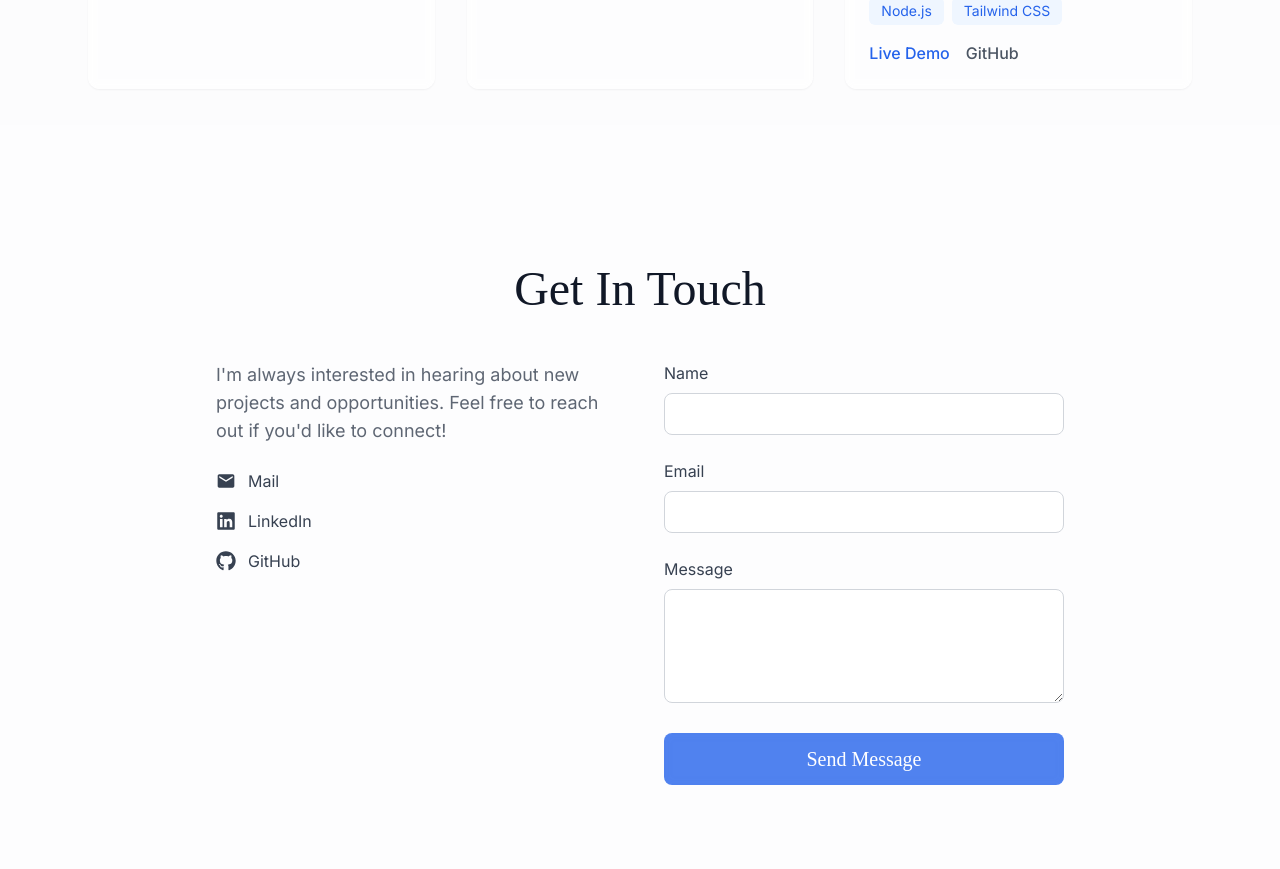
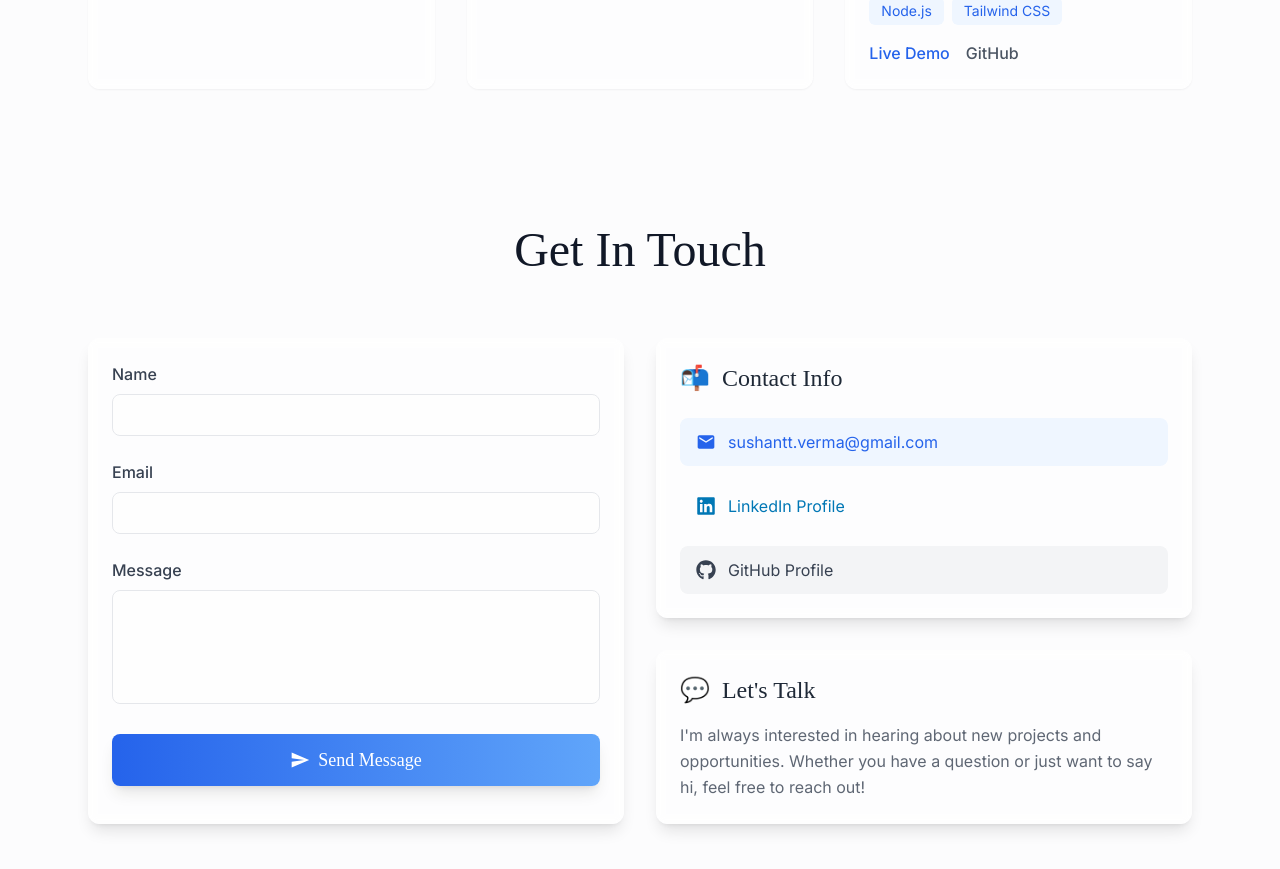
Before and after one commit to iamstyx/portfolio, a React (Vite) app: page / in a window 1280 px wide. Shown: the part 3458-4327 px from the top of the page. Built offline with nearby package versions, Linux system fonts and the light colour scheme; a web font is replaced by a local one.

Commit message:
Portfolio : Import Server

```diff
--- /dev/null
+++ b/src/api/sendEmail.js
@@ -0,0 +1,32 @@
+import nodemailer from 'nodemailer'
+
+const transporter = nodemailer.createTransport({
+  service: 'gmail',
+  auth: {
+    user: process.env.EMAIL_USER,
+    pass: process.env.EMAIL_PASS
+  }
+})
+
+export const sendEmail = async (data) => {
+  const { name, email, message } = data
+
+  const mailOptions = {
+    from: process.env.EMAIL_USER,
+    to: 'sushantt.verma@gmail.com',
+    subject: `Portfolio Contact: Message from ${name}`,
+    text: `
+      Name: ${name}
+      Email: ${email}
+      Message: ${message}
+    `
+  }
+
+  try {
+    await transporter.sendMail(mailOptions)
+    return { success: true }
+  } catch (error) {
+    console.error('Email send error:', error)
+    throw new Error('Failed to send email')
+  }
+}
--- a/src/components/Contact.jsx
+++ b/src/components/Contact.jsx
@@ -1,93 +1,185 @@
-import React from 'react'
 import { motion } from 'framer-motion'
-import { MdEmail } from 'react-icons/md'
+import { useState } from 'react'
+import { MdEmail, MdSend } from 'react-icons/md'
 import { FaLinkedin, FaGithub } from 'react-icons/fa'
+import BentoBox from './BentoBox'
+import AnimatedSection from './AnimatedSection'
 
 const Contact = () => {
+  const [formData, setFormData] = useState({
+    name: '',
+    email: '',
+    message: ''
+  })
+  const [isSubmitting, setIsSubmitting] = useState(false)
+  const [submitStatus, setSubmitStatus] = useState(null)
+
+  const handleSubmit = async (e) => {
+    e.preventDefault()
+    setIsSubmitting(true)
+    setSubmitStatus(null)
+
+    try {
+      const response = await fetch('http://localhost:3001/api/contact', {
+        method: 'POST',
+        headers: {
+          'Content-Type': 'application/json',
+        },
+        body: JSON.stringify(formData)
+      })
+
+      if (!response.ok) {
+        throw new Error('Failed to send message')
+      }
+
+      setSubmitStatus('success')
+      setFormData({ name: '', email: '', message: '' })
+    } catch (error) {
+      console.error('Contact form error:', error)
+      setSubmitStatus('error')
+    } finally {
+      setIsSubmitting(false)
+      setTimeout(() => setSubmitStatus(null), 3000)
+    }
+  }
+
+  const handleChange = (e) => {
+    setFormData(prev => ({
+      ...prev,
+      [e.target.name]: e.target.value
+    }))
+  }
+
   return (
-    <section id="contact" className="min-h-screen flex items-center justify-center bg-white/50">
-      <div className="max-w-4xl px-6 py-20">
-        <h2 className="text-4xl md:text-5xl font-sketch text-center mb-12 text-gray-900">
+    <section id="contact" className="min-h-screen flex items-center justify-center py-20">
+      <AnimatedSection className="max-w-6xl px-6">
+        <motion.h2
+          className="text-4xl md:text-5xl font-sketch text-center mb-16 text-gray-900"
+          initial={{ opacity: 0, y: 20 }}
+          whileInView={{ opacity: 1, y: 0 }}
+          transition={{ duration: 0.5 }}
+          viewport={{ once: true }}
+        >
           Get In Touch
-        </h2>
+        </motion.h2>
 
-        <div className="grid md:grid-cols-2 gap-12">
-          <div className="space-y-6">
-            <p className="text-base md:text-lg text-gray-700/80">
-              I'm always interested in hearing about new projects and opportunities.
-              Feel free to reach out if you'd like to connect!
-            </p>
+        <div className="grid lg:grid-cols-2 gap-8">
+          <BentoBox>
+            <form onSubmit={handleSubmit} className="space-y-6">
+              <div>
+                <label htmlFor="name" className="block text-gray-700 mb-2 font-medium">Name</label>
+                <input
+                  type="text"
+                  id="name"
+                  name="name"
+                  value={formData.name}
+                  onChange={handleChange}
+                  required
+                  className="w-full px-4 py-2 rounded-lg bg-white/50 border border-gray-200 focus:border-blue-400 focus:ring-2 focus:ring-blue-100 outline-none transition-all"
+                />
+              </div>
 
+              <div>
+                <label htmlFor="email" className="block text-gray-700 mb-2 font-medium">Email</label>
+                <input
+                  type="email"
+                  id="email"
+                  name="email"
+                  value={formData.email}
+                  onChange={handleChange}
+                  required
+                  className="w-full px-4 py-2 rounded-lg bg-white/50 border border-gray-200 focus:border-blue-400 focus:ring-2 focus:ring-blue-100 outline-none transition-all"
+                />
+              </div>
+
+              <div>
+                <label htmlFor="message" className="block text-gray-700 mb-2 font-medium">Message</label>
+                <textarea
+                  id="message"
+                  name="message"
+                  value={formData.message}
+                  onChange={handleChange}
+                  required
+                  rows={4}
+                  className="w-full px-4 py-2 rounded-lg bg-white/50 border border-gray-200 focus:border-blue-400 focus:ring-2 focus:ring-blue-100 outline-none transition-all resize-none"
+                />
+              </div>
+
+              <motion.button
+                type="submit"
+                disabled={isSubmitting}
+                className="w-full px-6 py-3 bg-gradient-to-r from-blue-600 to-blue-400 text-white rounded-lg font-sketch text-lg shadow-lg disabled:opacity-50 flex items-center justify-center gap-2"
+                whileHover={{ scale: 1.02 }}
+                whileTap={{ scale: 0.98 }}
+              >
+                {isSubmitting ? 'Sending...' : (
+                  <>
+                    <MdSend className="text-xl" />
+                    Send Message
+                  </>
+                )}
+              </motion.button>
+
+              {submitStatus && (
+                <motion.div
+                  initial={{ opacity: 0, y: 10 }}
+                  animate={{ opacity: 1, y: 0 }}
+                  className={`text-center ${submitStatus === 'success' ? 'text-green-600' : 'text-red-600'}`}
+                >
+                  {submitStatus === 'success' ? 'Message sent successfully!' : 'Failed to send message. Please try again.'}
+                </motion.div>
+              )}
+            </form>
+          </BentoBox>
+
+          <div className="space-y-8">
+            <BentoBox>
+              <h3 className="text-2xl font-sketch mb-6 text-gray-800 flex items-center gap-3">
+                <span>📬</span>
+                Contact Info
+              </h3>
               <div className="space-y-4">
                 <a
                   href="mailto:sushantt.verma@gmail.com"
-                className="flex items-center gap-3 text-gray-700 hover:text-blue-600"
+                  className="flex items-center gap-3 px-4 py-3 bg-blue-50 text-blue-600 rounded-lg hover:bg-blue-100 transition-colors"
                 >
                   <MdEmail className="text-xl" />
-                Mail
+                  sushantt.verma@gmail.com
                 </a>
                 <a
                   href="https://www.linkedin.com/in/sushant-verma-523151198/"
-                className="flex items-center gap-3 text-gray-700 hover:text-blue-600"
+                  target="_blank"
+                  rel="noopener noreferrer"
+                  className="flex items-center gap-3 px-4 py-3  text-[#0077b5] rounded-lg hover:bg-[#0077b5]/20 transition-colors"
                 >
                   <FaLinkedin className="text-xl" />
-                LinkedIn
+                  LinkedIn Profile
                 </a>
                 <a
                   href="https://github.com/iamstyx"
-                className="flex items-center gap-3 text-gray-700 hover:text-blue-600"
+                  target="_blank"
+                  rel="noopener noreferrer"
+                  className="flex items-center gap-3 px-4 py-3 bg-gray-100 text-gray-700 rounded-lg hover:bg-gray-200 transition-colors"
                 >
                   <FaGithub className="text-xl" />
-                GitHub
+                  GitHub Profile
                 </a>
               </div>
-          </div>
+            </BentoBox>
 
-          <motion.form
-            className="space-y-6"
-            onSubmit={(e) => {
-              e.preventDefault()
-            }}
-            initial={{ opacity: 0, x: 50 }}
-            whileInView={{ opacity: 1, x: 0 }}
-            transition={{ duration: 0.8 }}
-            viewport={{ once: true }}
-          >
-            <div>
-              <label htmlFor="name" className="block text-gray-700 mb-2">Name</label>
-              <input
-                type="text"
-                id="name"
-                className="w-full px-4 py-2 rounded-lg border border-gray-300 focus:border-blue-500 focus:ring-1 focus:ring-blue-500"
-              />
-            </div>
-            <div>
-              <label htmlFor="email" className="block text-gray-700 mb-2">Email</label>
-              <input
-                type="email"
-                id="email"
-                className="w-full px-4 py-2 rounded-lg border border-gray-300 focus:border-blue-500 focus:ring-1 focus:ring-blue-500"
-              />
-            </div>
-            <div>
-              <label htmlFor="message" className="block text-gray-700 mb-2">Message</label>
-              <textarea
-                id="message"
-                rows="4"
-                className="w-full px-4 py-2 rounded-lg border border-gray-300 focus:border-blue-500 focus:ring-1 focus:ring-blue-500"
-              ></textarea>
-            </div>
-            <motion.button
-              type="submit"
-              className="bg-blue-600/80 backdrop-blur-sm text-white px-6 py-3 rounded-lg hover:bg-blue-700 transition-colors font-sketch text-xl w-full"
-              whileHover={{ scale: 1.02 }}
-              whileTap={{ scale: 0.98 }}
-            >
-              Send Message
-            </motion.button>
-          </motion.form>
+            <BentoBox>
+              <h3 className="text-2xl font-sketch mb-4 text-gray-800 flex items-center gap-3">
+                <span>💬</span>
+                Let's Talk
+              </h3>
+              <p className="text-gray-700/80 leading-relaxed">
+                I'm always interested in hearing about new projects and opportunities.
+                Whether you have a question or just want to say hi, feel free to reach out!
+              </p>
+            </BentoBox>
           </div>
         </div>
+      </AnimatedSection>
     </section>
   )
 }
--- /dev/null
+++ b/src/pages/api/contact.js
@@ -0,0 +1,28 @@
+import { sendEmail } from '../../api/sendEmail'
+
+export default async function handler(req, res) {
+  if (req.method !== 'POST') {
+    return res.status(405).json({ message: 'Method not allowed' })
+  }
+
+  const { name, email, message } = req.body
+
+  // Basic validation
+  if (!name || !email || !message) {
+    return res.status(400).json({ message: 'All fields are required' })
+  }
+
+  // Email validation
+  const emailRegex = /^[^\s@]+@[^\s@]+\.[^\s@]+$/
+  if (!emailRegex.test(email)) {
+    return res.status(400).json({ message: 'Invalid email address' })
+  }
+
+  try {
+    await sendEmail({ name, email, message })
+    res.status(200).json({ message: 'Email sent successfully' })
+  } catch (error) {
+    console.error('API error:', error)
+    res.status(500).json({ message: 'Failed to send email' })
+  }
+}
```
Also changed, not shown: package.json (+7 -0 lines), src/server/index.js (added, +73 -0 lines), 2 other files (tests, documents, lock files or other folders). Lines whose indentation alone changed are shown as unchanged.
